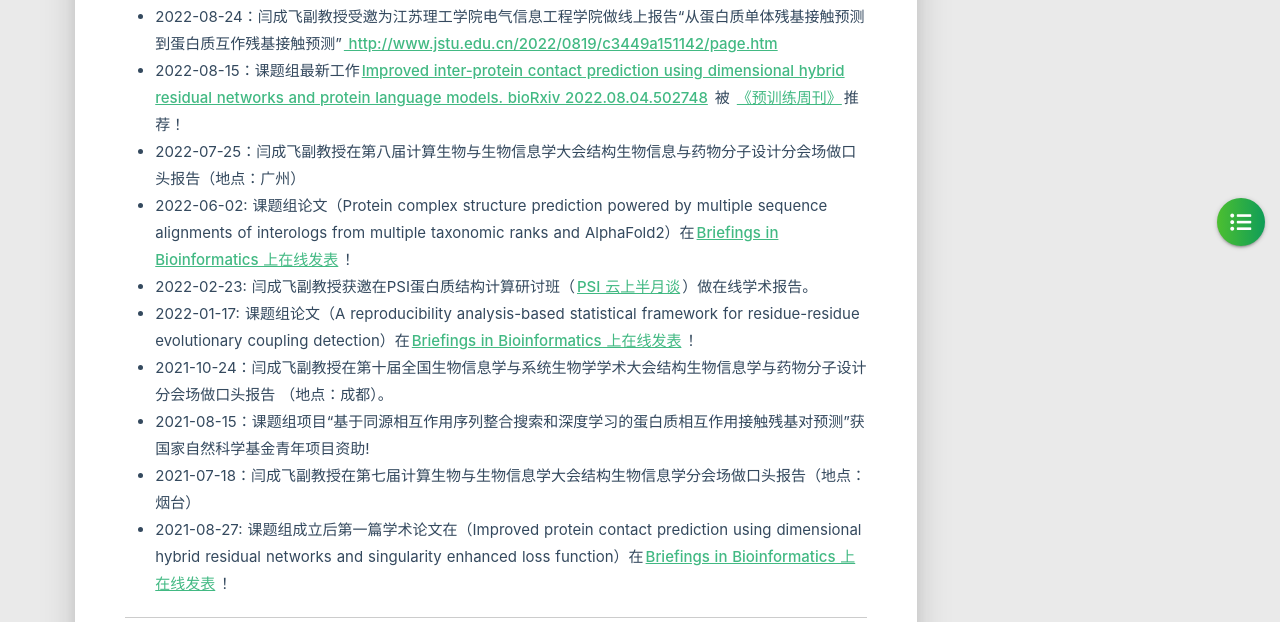
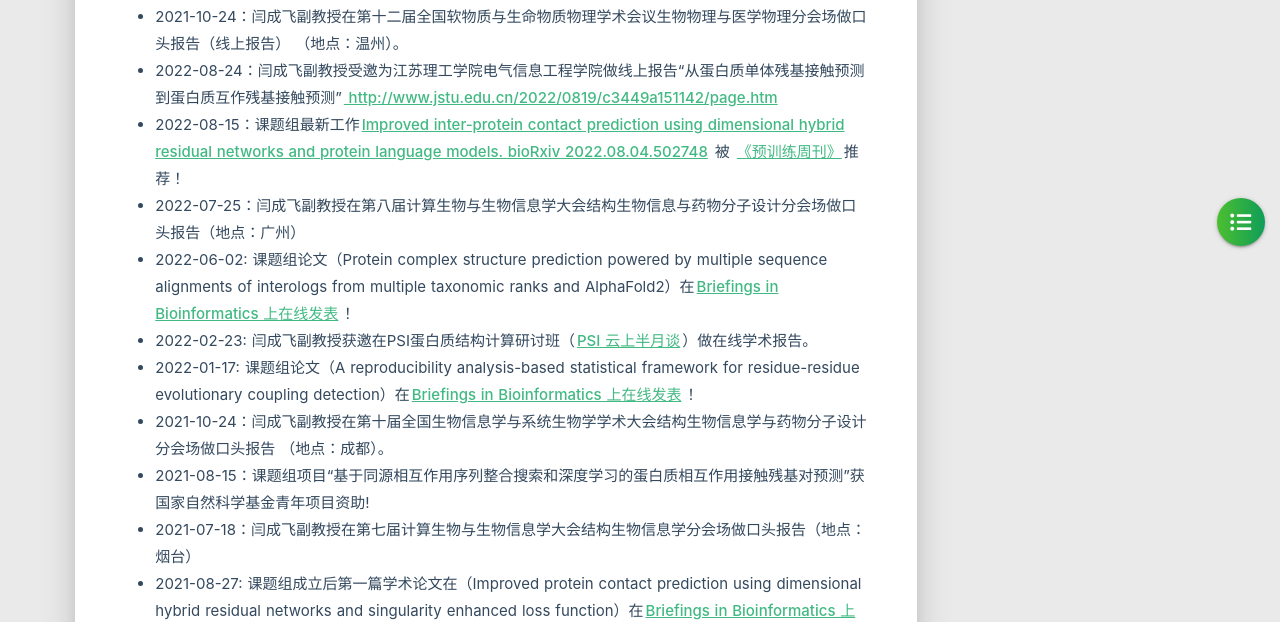
Before and after one commit to ChengfeiYan/chengfeiyan.github.io, a plain HTML site: page news/index.html in a window 1280 px wide. Shown: the part 478-1100 px from the top of the page. Drawn offline with Linux system fonts and the light colour scheme; no server answers.

Commit message:
Update index.html

```diff
--- a/news/index.html
+++ b/news/index.html
@@ -380,6 +380,7 @@
         <div class="card-content article-card-content">
             <div id="articleContent">
                 <h1 id="News"><a href="#News" class="headerlink" title="News"></a>News</h1><ul>
+<li>2021-10-24：闫成飞副教授在第十二届全国软物质与生命物质物理学术会议生物物理与医学物理分会场做口头报告（线上报告） （地点：温州）。</li>
 <li>2022-08-24：闫成飞副教授受邀为江苏理工学院电气信息工程学院做线上报告“从蛋白质单体残基接触预测到蛋白质互作残基接触预测”<a target="_blank" rel="noopener" href="http://www.jstu.edu.cn/2022/0819/c3449a151142/page.htm"> http://www.jstu.edu.cn/2022/0819/c3449a151142/page.htm</a> </li>
 <li>2022-08-15：课题组最新工作<a target="_blank" rel="noopener" href="https://www.biorxiv.org/content/10.1101/2022.08.04.502748v2">Improved inter-protein contact prediction using dimensional hybrid residual networks and protein language models. bioRxiv 2022.08.04.502748</a> 被 <a target="_blank" rel="noopener" href="https://hub.baai.ac.cn/view/19710">《预训练周刊》</a>推荐！</li>
 <li>2022-07-25：闫成飞副教授在第八届计算生物与生物信息学大会结构生物信息与药物分子设计分会场做口头报告（地点：广州）</li>
```
